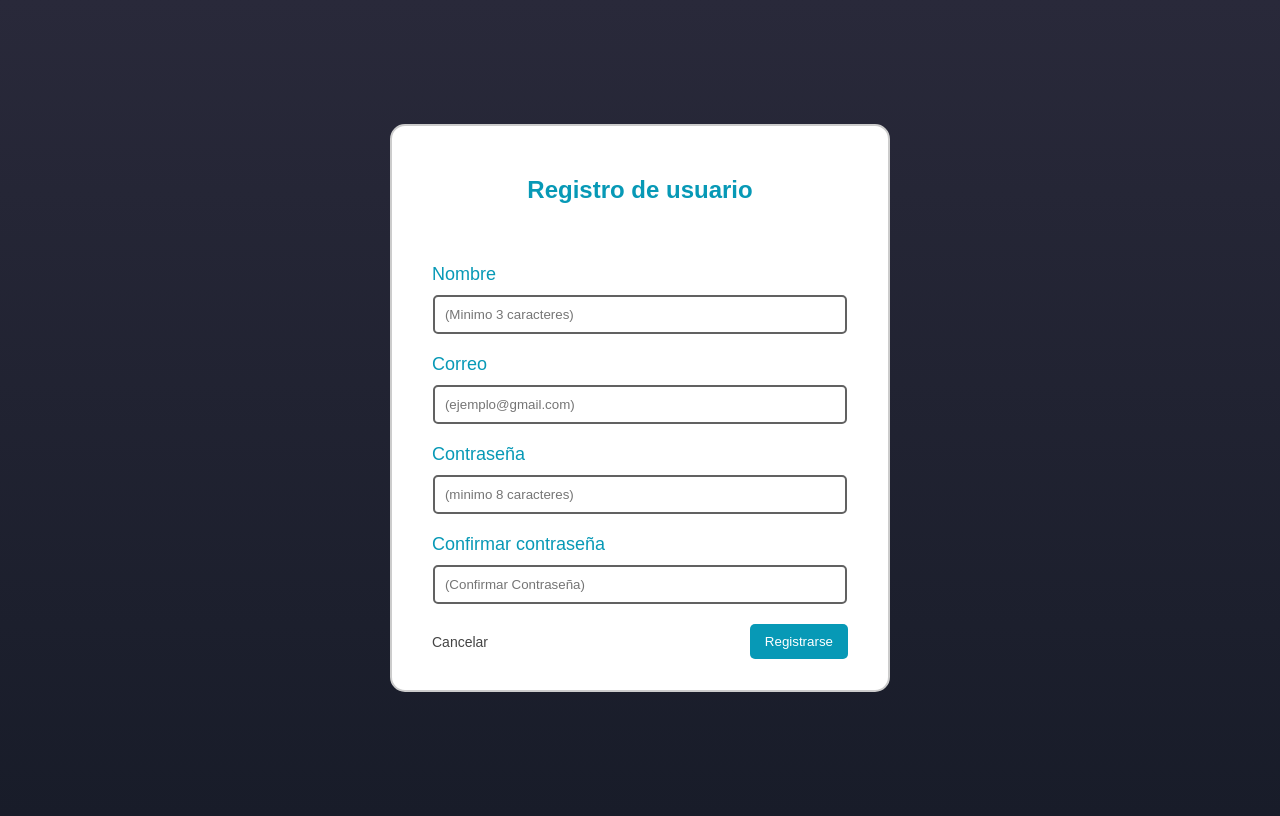
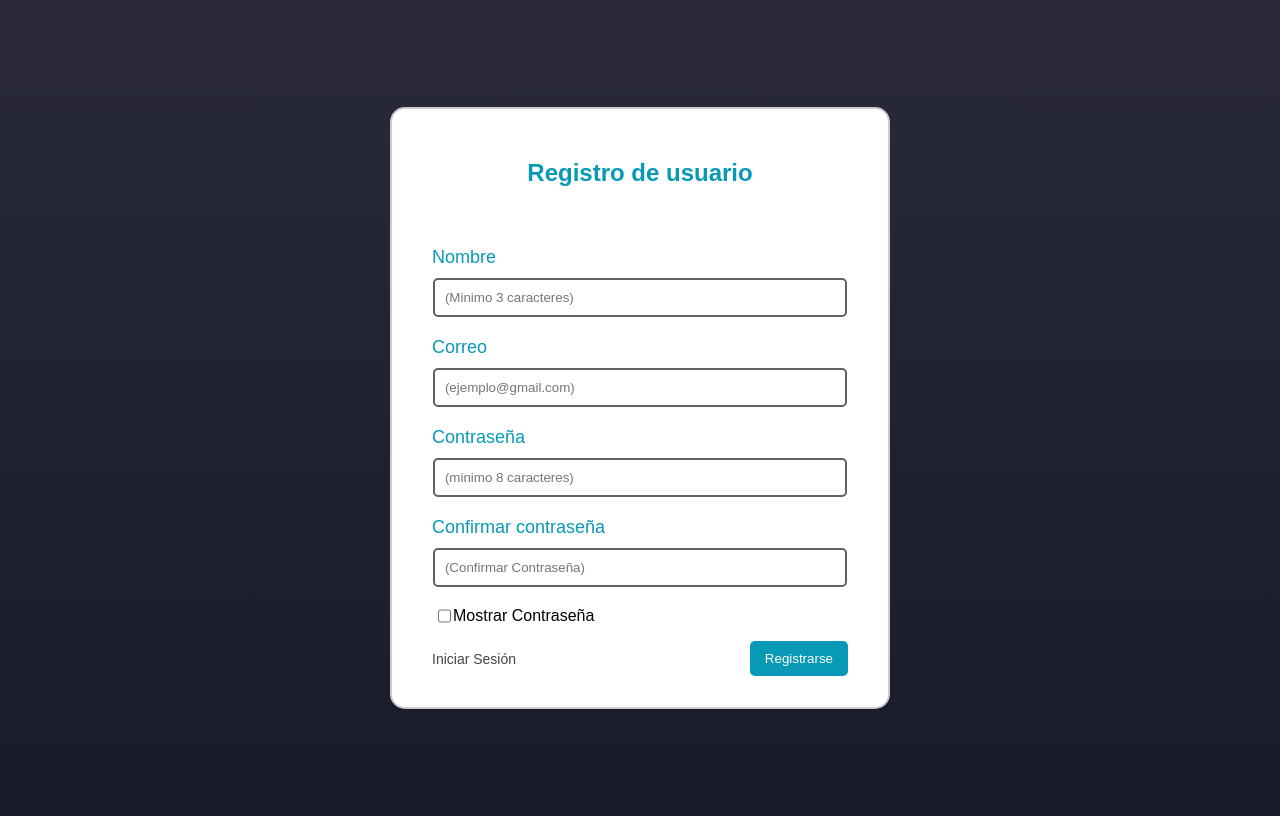
Before and after one commit to UNI-Ariel/huntersof23, a PHP site: page /auth/signup.php in a window 1280 px wide. Run offline with PHP 8.4, Linux system fonts and the light colour scheme.

Commit message:
Agregar mostrar contraseña

```diff
--- a/auth/css/iniciosesion.css
+++ b/auth/css/iniciosesion.css
@@ -236,3 +236,21 @@ display: none;
 .custom-checkbox input:checked + .custom-checkbox-label::before {
   opacity: 1;
 }
+
+.show-pass-container {
+    display: flex;
+    flex-direction: row;
+    text-wrap: nowrap;
+    align-items: flex-start;
+}
+
+.show-pass-container * {
+    margin: 0;
+}
+
+.show-pass-checkbox {
+    display: flex;
+    margin-left: 1rem;
+    margin-bottom: 1rem;
+    gap: 2px;
+}
--- /dev/null
+++ b/auth/js/auth.js
@@ -0,0 +1,13 @@
+const showPassChk = document.getElementById('show-pass');
+
+const passwordInput = document.querySelectorAll('input[type="password"]'); // Seleccionar el campo de contraseña
+
+showPassChk.addEventListener('change', () => {
+    passwordInput.forEach ( (field) => {
+        if(field.type === 'password') {
+            field.type = 'text';
+        } else {
+            field.type = 'password';
+        }
+    });
+});
--- a/auth/signup.php
+++ b/auth/signup.php
@@ -125,11 +125,17 @@ if (isset($_POST['submit'])) {
                         } ?>"
         type="password" name="re_password" placeholder="(Confirmar Contraseña)">
         <p class="error-container"><?php echo $errors['re_password']; ?></p>
-
+        <div class="show-pass-container">
+            <div class="show-pass-checkbox">
+                <input type="checkbox" id="show-pass">
+                Mostrar Contraseña
+            </div>
+        </div>
 
         <button type="submit" name="submit">Registrarse</button>
-        <a href="login.php" class="ca">Cancelar</a>
+        <a href="login.php" class="ca">Iniciar Sesión</a>
     </form>
+    <script src="./js/auth.js"></script>
 </body>
 
 </html>
```
